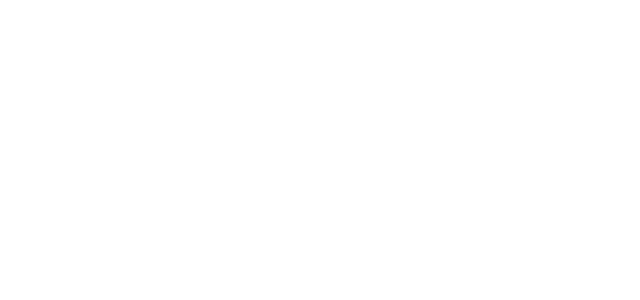
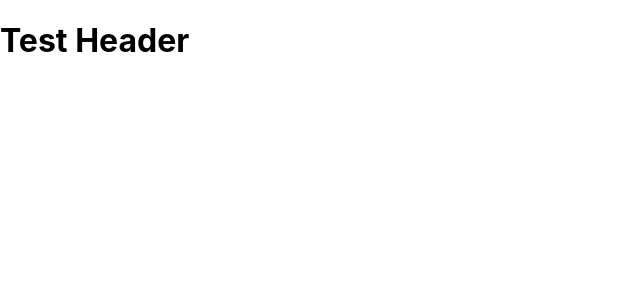
Before and after one commit to Nadun00/task-tracker-react, a React (Create React App) app: page / in a window 1280 px wide. Shown: the top 300 px of the page, without its empty margins (0-640 px from the left). Built offline with nearby package versions, Linux system fonts and the light colour scheme.

Commit message:
change app js

```diff
--- a/src/App.js
+++ b/src/App.js
@@ -1,11 +1,11 @@
 import Header from './components/Header';
 
-const App= () => {
+const App = () => {
   return (
-    <div className='container '>
-     <Header/>
+    <div>
+      <Header title="Test Header" />
     </div>
   );
-}
+};
 
 export default App;
```
Also changed, not shown: src/components/Header.js (+4 -4 lines).
